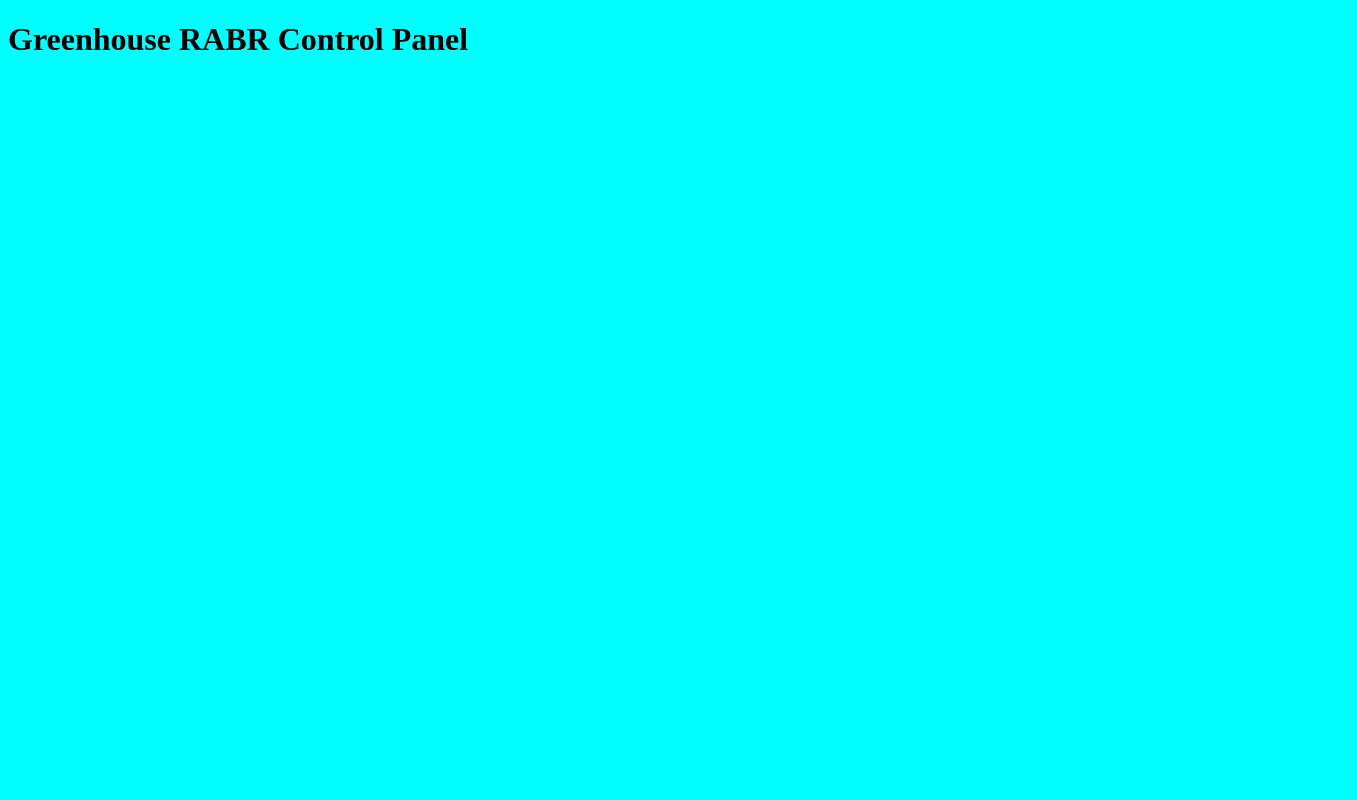
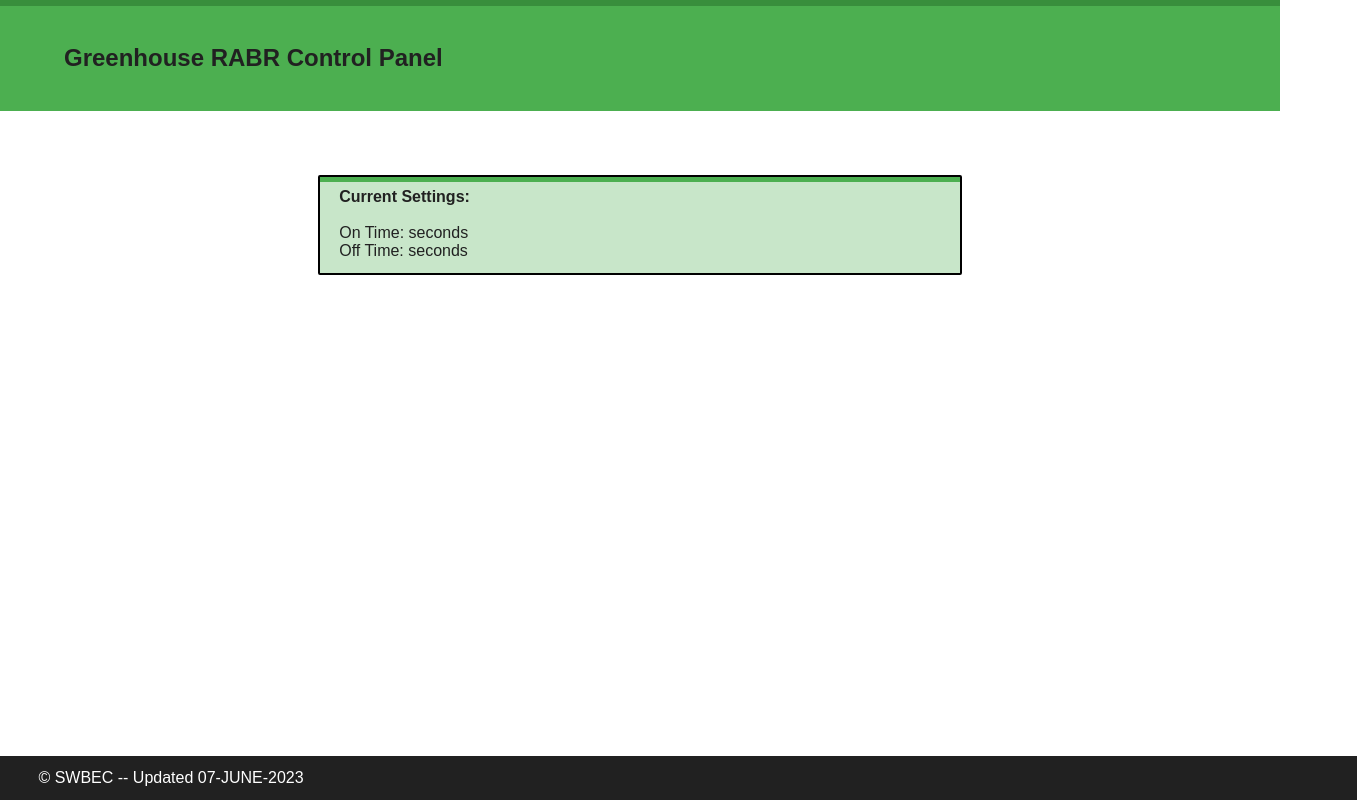
Before and after one commit to parksnrec55/swbec, a plain HTML site: page greenhouse-speed-server/src/index.html in a window 1280 px wide. Shown: the whole page, 1357 px wide, since content can reach past the window. Drawn offline with Linux system fonts and the light colour scheme.

Commit message:
save point - server basic frame complete

```diff
--- a/greenhouse-speed-server/src/index.html
+++ b/greenhouse-speed-server/src/index.html
@@ -3,16 +3,19 @@
 <head>
     <title>Greenhouse RABR Control Panel</title>
     <link rel="stylesheet" href="./style.css">
+    <script src="./script.js"></script>
 </head>
 <body>
-    <h1>Greenhouse RABR Control Panel</h1>
+    <header>Greenhouse RABR Control Panel</header>
     <main>
         <div class="box" id="current">
-
-        </div>
-        <div class="box" id="set">
-
+            <span class="mini-header">Current Settings:</span><br><br>
+            On Time: <span id="ontime"></span> seconds<br>
+            Off Time: <span id="offtime"></span> seconds
         </div>
     </main>
+    <footer>
+        &copy; SWBEC -- Updated 07-JUNE-2023
+    </footer>
 </body>
 </html>
--- /dev/null
+++ b/greenhouse-speed-server/src/script.js
@@ -0,0 +1,3 @@
+function getOffTime() {
+
+}
--- a/greenhouse-speed-server/src/style.css
+++ b/greenhouse-speed-server/src/style.css
@@ -1,3 +1,52 @@
+/* primary: #4CAF50
+   primary light: #C8E6C9
+   primary dark: #388E3C
+   accent: #795548
+   text: #212121
+   secondary text: #757575
+*/
+
 * {
-    background-color: aqua;
+    font-family: sans-serif;
+    background-color: white;
+    margin: 0;
+    padding: 0;
+    color: #212121;
 }
+
+header {
+    font-size: x-large;
+    font-weight: bold;
+    background-color: #4CAF50;
+    margin: 0;
+    padding: 3% 5% 3% 5%;
+    border-top: 6px solid #388E3C;
+}
+
+main {
+    margin: 5% auto auto auto;
+    width: 50%;
+    border: 2px solid black;
+    border-radius: 2px;
+}
+
+.box {
+    border-top: 5px solid #4CAF50;
+    background-color: #C8E6C9;
+    padding: 1% 3% 2% 3%;
+}
+
+.mini-header {
+    font-weight: bold;
+    background-color: inherit;
+    padding-bottom: 5px;
+}
+
+footer {
+    color: white;
+    background-color: #212121;
+    padding: 1% 3% 1% 3%;
+    width: 100%;
+    position: absolute;
+    bottom: 0;
+}
```
Also changed, not shown: greenhouse-speed-server/src/favicon.ico (added), greenhouse-speed-server/src/img/swbec-green.png (added), 1 other file.
